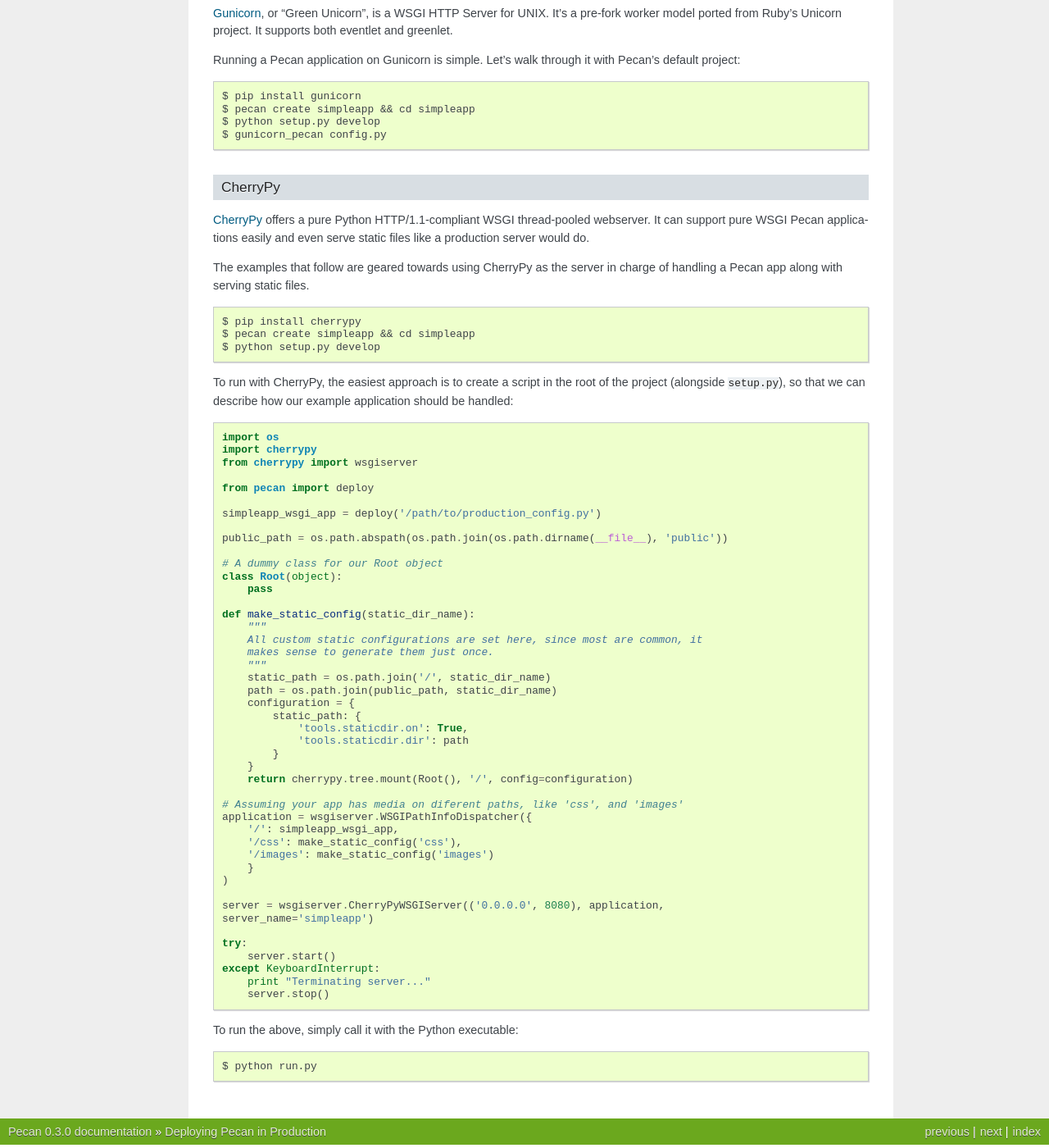
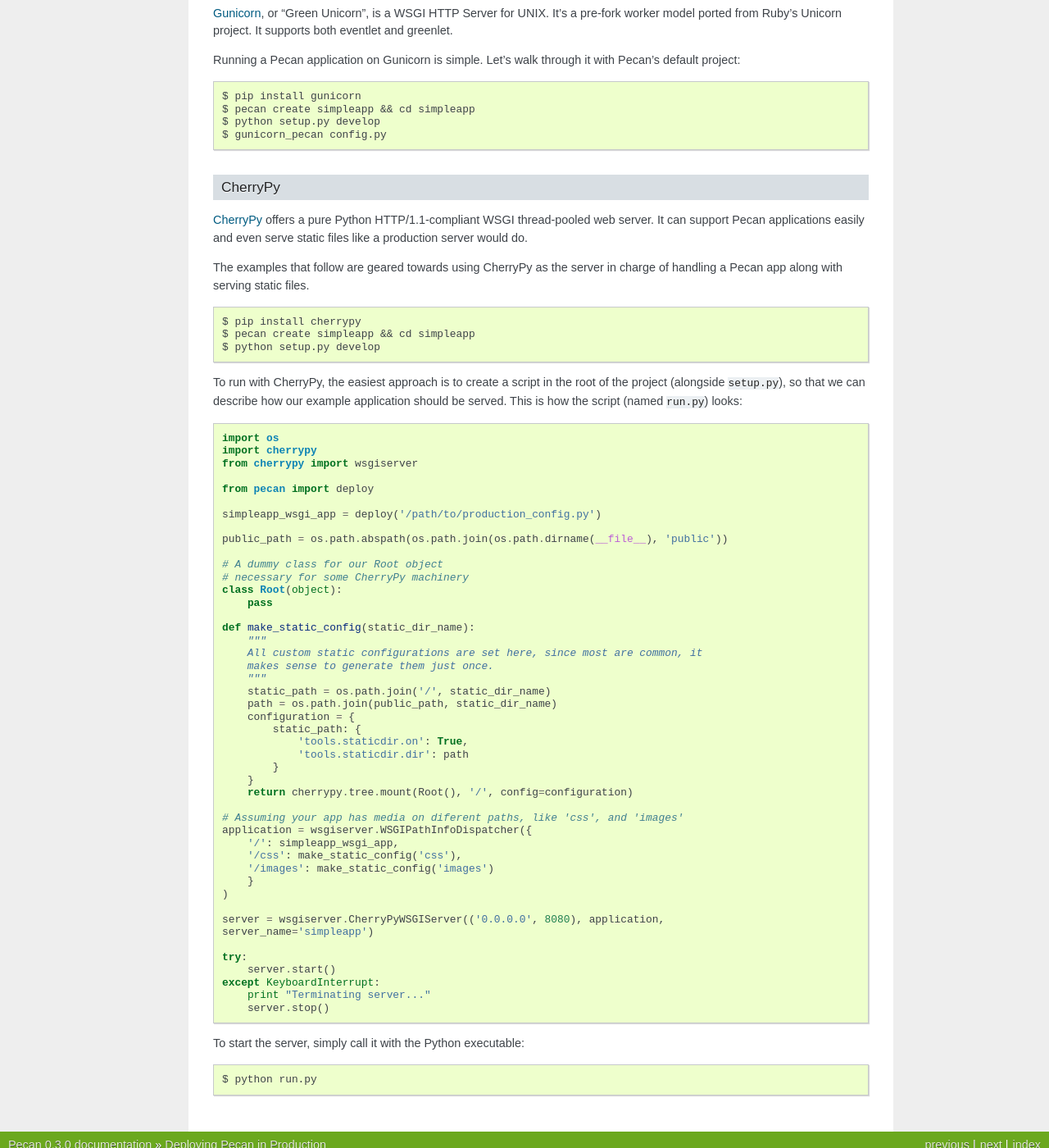
Before and after one commit to stackforge/pecan, a Sphinx documentation site: the page built from docs/source/deployment.rst, in a window 1280 px wide and 1400 px high, scrolled down 2915 px. Shown: the whole window at 82% size. Built offline with Sphinx 7.4.7, drawn with Linux system fonts in a browser that asks for light colours.

Commit message:
update some wording on cherrypy implementation

```diff
--- a/docs/source/deployment.rst
+++ b/docs/source/deployment.rst
@@ -212,8 +212,8 @@
 ++++++++
 
 `CherryPy <http://cherrypy.org/>`__ offers a pure Python HTTP/1.1-compliant WSGI
-thread-pooled webserver. It can support pure WSGI Pecan applications easily and
-even serve static files like a production server would do.
+thread-pooled web server. It can support Pecan applications easily and even
+serve static files like a production server would do.
 
 The examples that follow are geared towards using CherryPy as the server in
 charge of handling a Pecan app along with serving static files.
@@ -226,7 +226,7 @@
 
 To run with CherryPy, the easiest approach is to create a script in the root of
 the project (alongside ``setup.py``), so that we can describe how our example
-application should be handled::
+application should be served. This is how the script (named ``run.py``) looks::
 
     import os
     import cherrypy
@@ -239,6 +239,7 @@
     public_path = os.path.abspath(os.path.join(os.path.dirname(__file__), 'public'))
 
     # A dummy class for our Root object
+    # necessary for some CherryPy machinery
     class Root(object):
         pass
 
@@ -274,6 +275,6 @@
         print "Terminating server..."
         server.stop()
 
-To run the above, simply call it with the Python executable::
+To start the server, simply call it with the Python executable::
 
     $ python run.py
```
